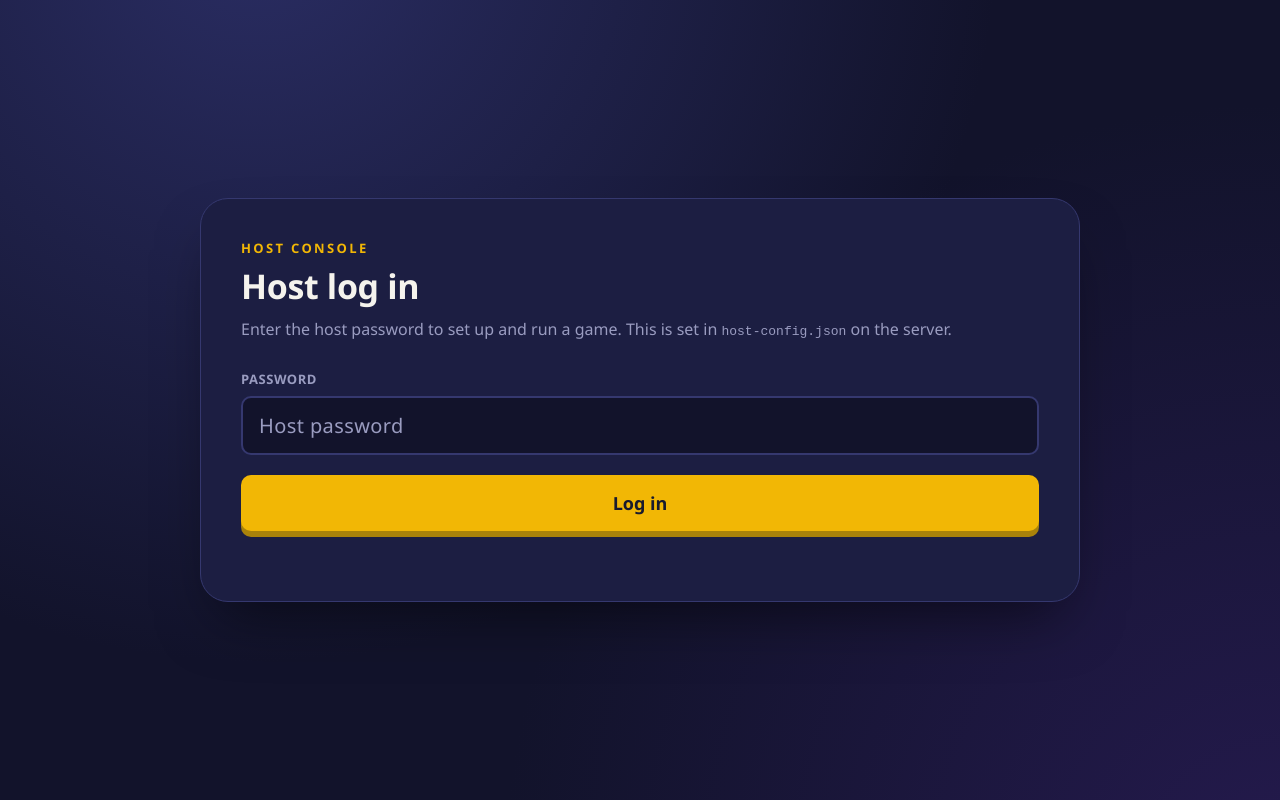
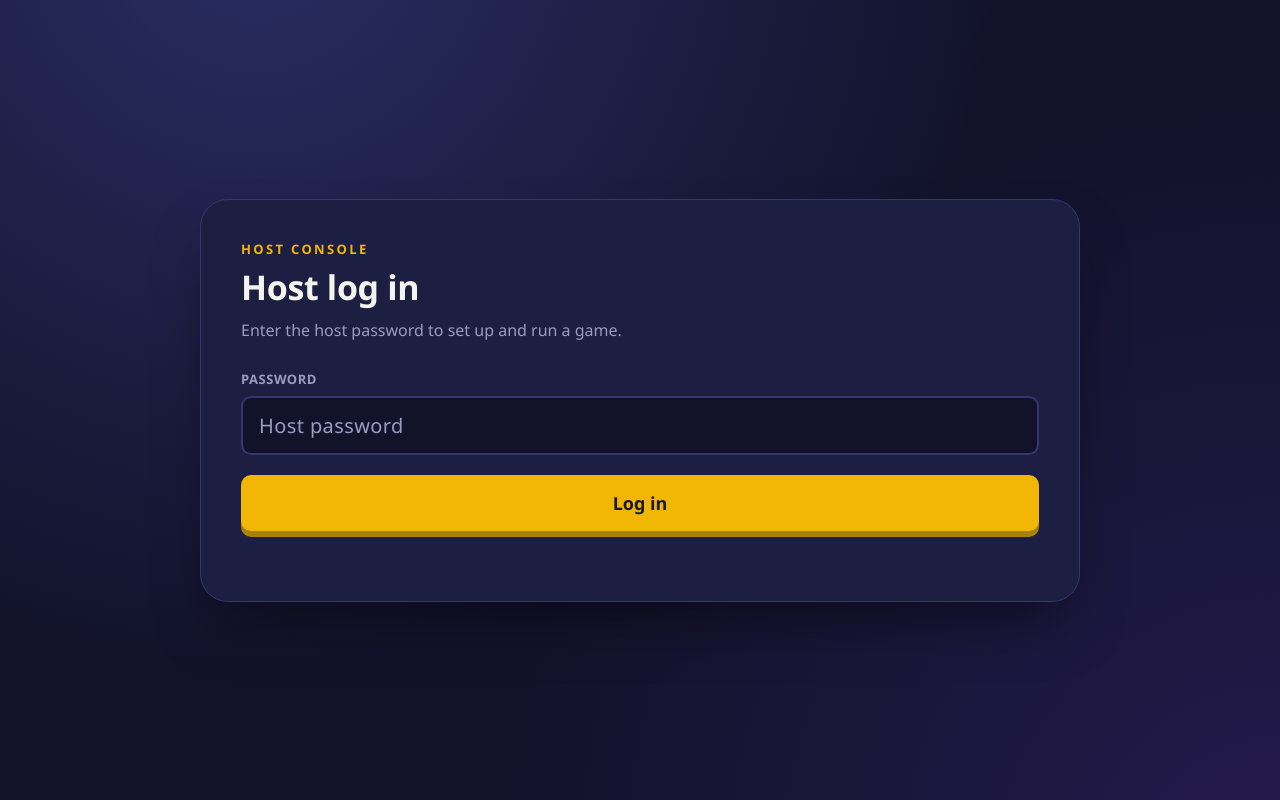
Before and after one commit to Mojuby/kahoot, a website: page public/host.html in a window 1280 px wide. Drawn offline with nearby package versions, Linux system fonts and the light colour scheme; no server answers.

Commit message:
Removed host config from host password page

```diff
--- a/public/host.html
+++ b/public/host.html
@@ -14,7 +14,7 @@
   <section id="screen-login" class="card">
     <p class="eyebrow">Host console</p>
     <h1 class="title">Host log in</h1>
-    <p class="subtitle">Enter the host password to set up and run a game. This is set in <code>host-config.json</code> on the server.</p>
+    <p class="subtitle">Enter the host password to set up and run a game.</p>
     <form id="login-form">
       <div class="field">
         <label for="password-input">Password</label>
```
